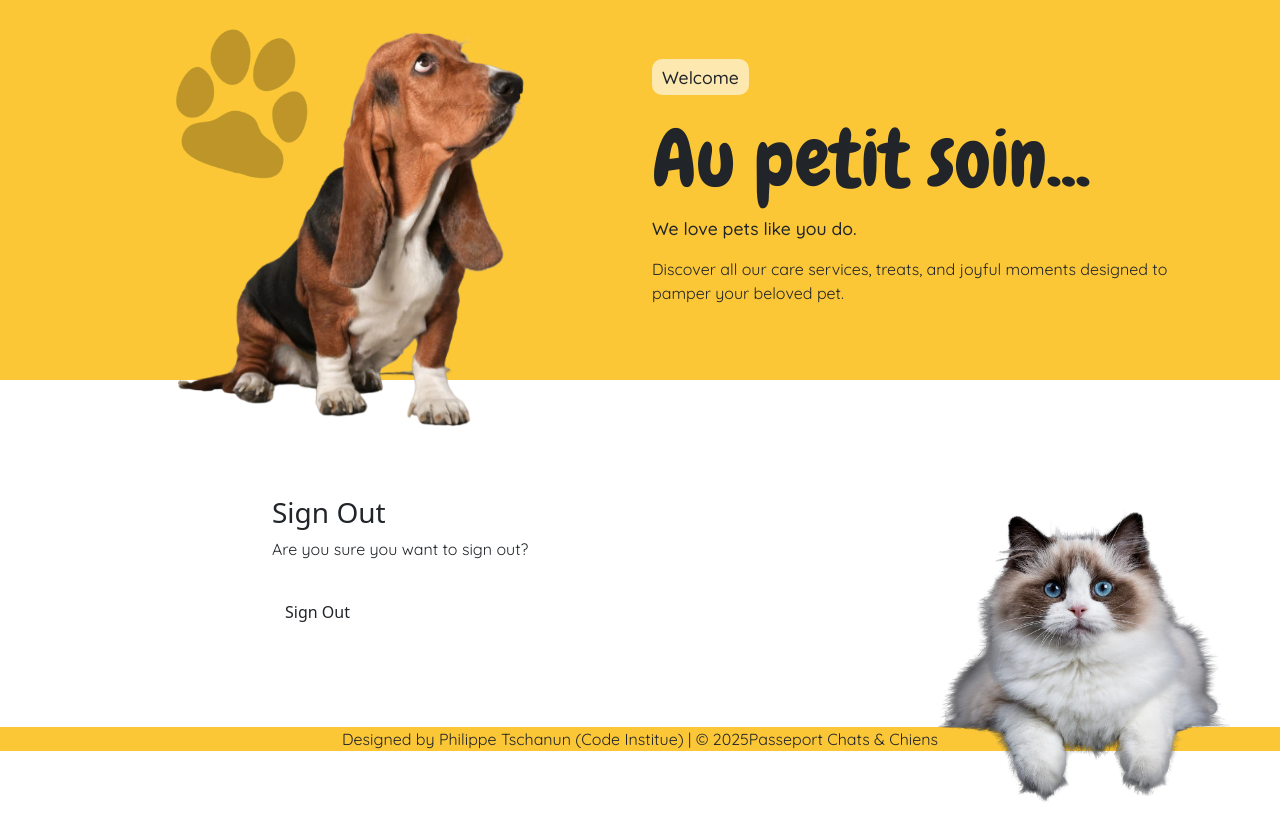
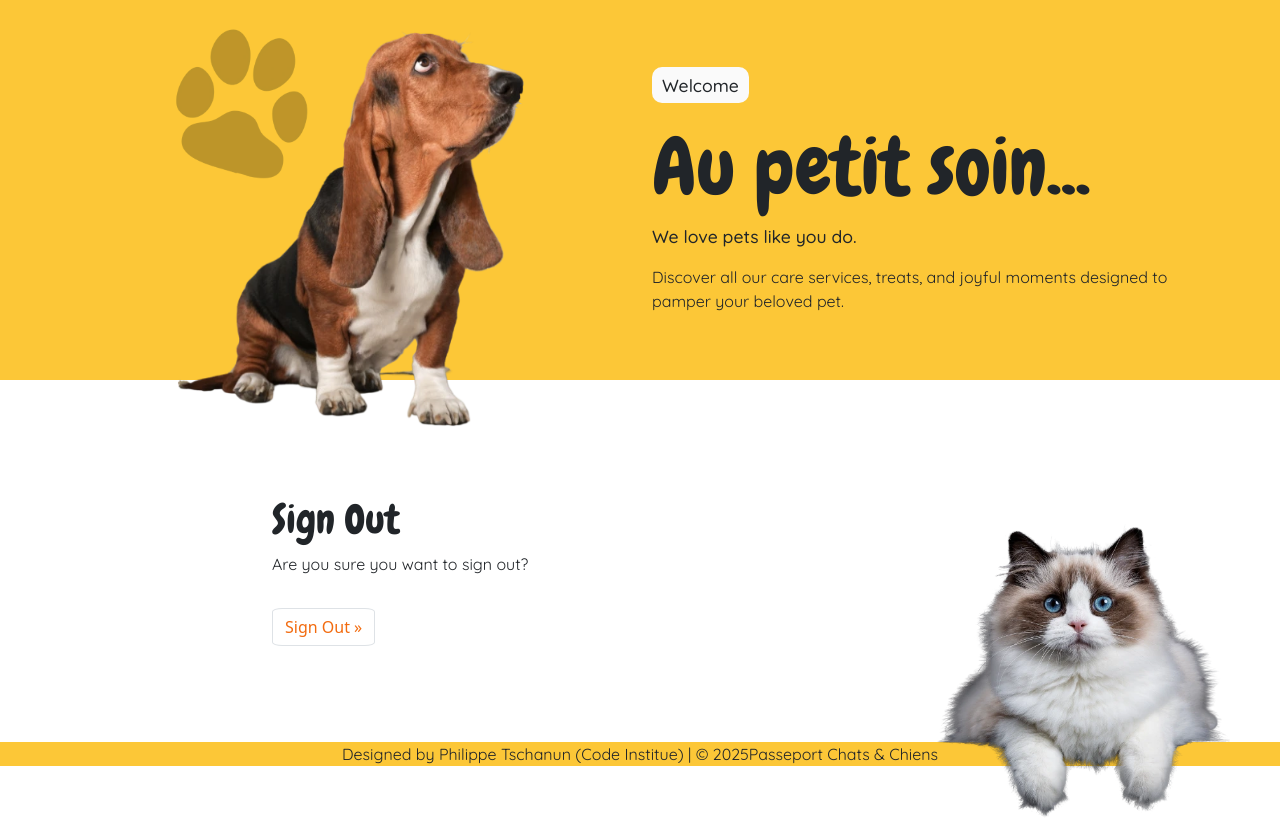
Before and after one commit to PhilippeItsMe/ci-portfolio4-django, a Django app: page /accounts/logout/ in a window 1280 px wide. Shown: the part 103-923 px from the top of the page. Run offline with Django 4.2, Linux system fonts and the light colour scheme; the visitor is signed in with stand-in values (Sample User, id 1).

Commit message:
Login, logout, register design quick wins

```diff
--- a/static/css/style.css
+++ b/static/css/style.css
@@ -31,7 +31,14 @@ h1 {
 
 h2 {
     font-family: "Chewy", serif;
-    font-size: 1rem;
+    font-size: 4rem;
+    font-weight: 400;
+}
+
+/*Used in login, logout and register templates*/
+h3 {
+    font-family: "Chewy", serif;
+    font-size: 2.5rem !important;
     font-weight: 400;
 }
 
@@ -49,7 +56,8 @@ li {
 }
 
 .btneffect {
-    background-color: rgba(255, 255, 255, 0.6);
+    margin-top: 1rem;
+    background-color: var(--offwhite);
     padding: 5px 10px;
     border-radius: 10px;
     display: inline-block;
@@ -106,10 +114,13 @@ footer {
     top: -222px;
 }
 
+/*----- Login, Logout & Register -----*/
 
+.link {
+    color: var(--orange);
+}
 
-
-
+.btn-signin {}
 
 /*----- Business list -----*/
 
--- a/templates/account/login.html
+++ b/templates/account/login.html
@@ -11,7 +11,6 @@
   <div class="row">
     <div class="col-md-8 mt-3 offset-md-2">
       <h3>{% trans "Sign In" %}</h3>
-
       <p>{% blocktrans %}Welcome back. Please log in. If
         you
         have not created an account yet, then <a class="link" href="{{ signup_url }}">sign up</a>
@@ -26,7 +25,7 @@
         {% if redirect_field_value %}
         <input type="hidden" name="{{ redirect_field_name }}" value="{{ redirect_field_value }}" />
         {% endif %}
-        <button class="btn btn-signup right" type="submit">{% trans "Sign In" %}</button>
+        <button class="page-link" type="submit">{% trans "Sign In &raquo" %}</button>
       </form>
     </div>
   </div>
--- a/templates/account/logout.html
+++ b/templates/account/logout.html
@@ -21,7 +21,7 @@
         {% if redirect_field_value %}
         <input type="hidden" name="{{ redirect_field_name }}" value="{{ redirect_field_value }}" />
         {% endif %}
-        <button class="btn btn-signup right" type="submit">{% trans 'Sign Out' %}</button>
+        <button class="page-link" type="submit">{% trans 'Sign Out &raquo' %}</button>
       </form>
     </div>
   </div>
--- a/templates/account/signup.html
+++ b/templates/account/signup.html
@@ -26,7 +26,7 @@
         {% if redirect_field_value %}
         <input type="hidden" name="{{ redirect_field_name }}" value="{{ redirect_field_value }}" />
         {% endif %}
-        <button class="btn btn-signup right" type="submit">
+        <button class="page-link" type="submit">
           {% trans "Sign Up" %} &raquo;</button>
       </form>
     </div>
```
